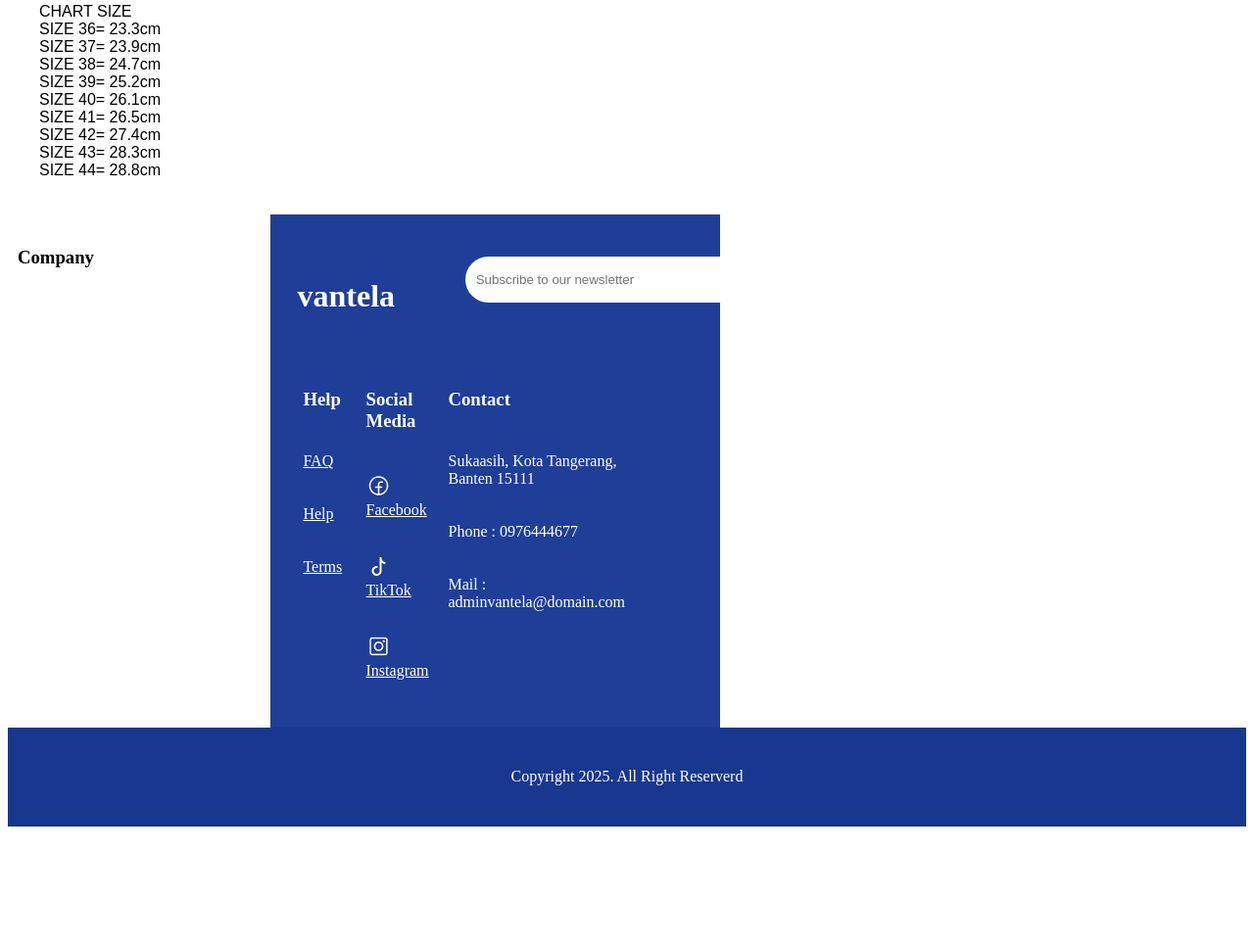
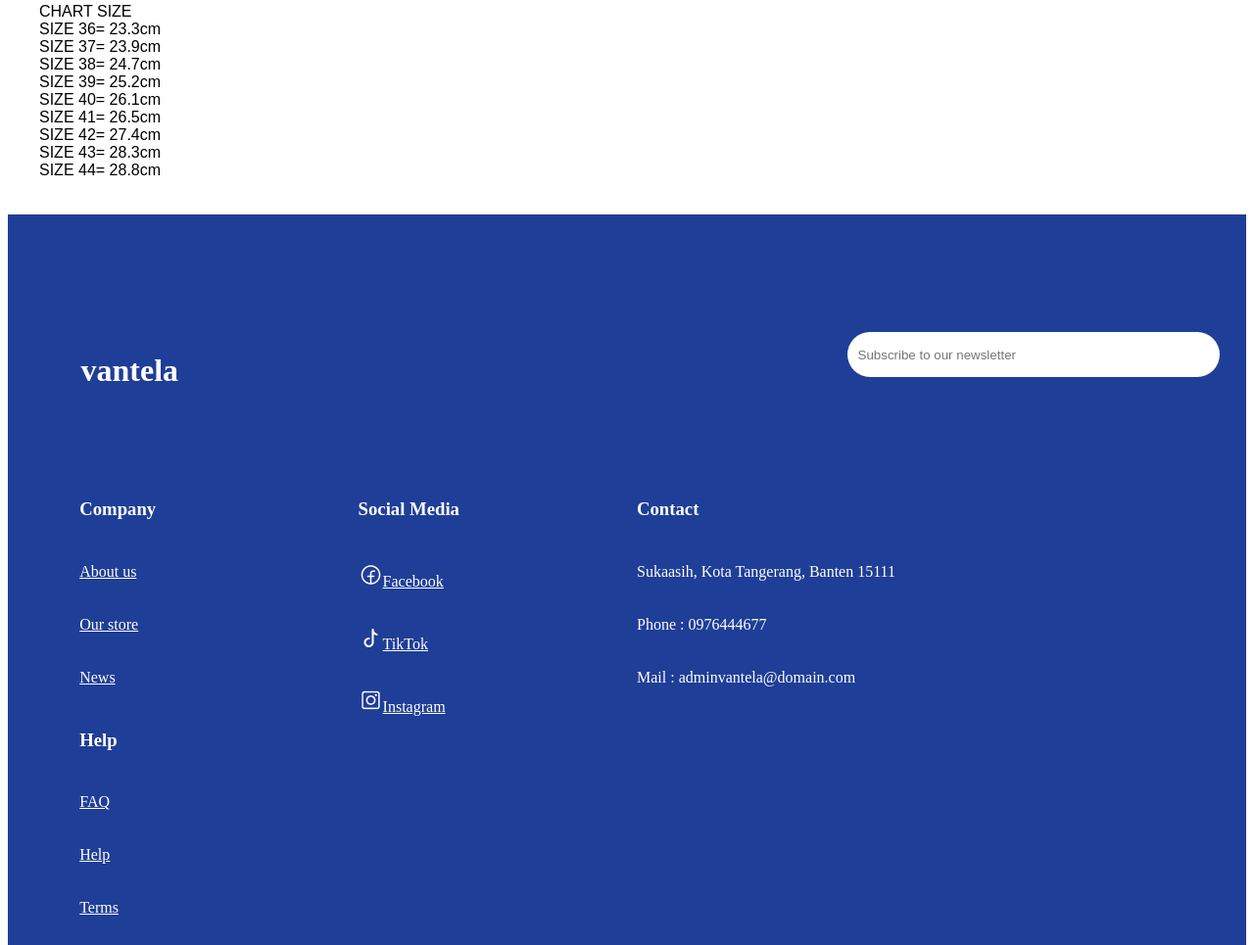
Before and after one commit to Ajewole-CODER/VANTELAB, a plain HTML site: page VANTELAB/project.html in a window 1280 px wide. Shown: the part 1365-2330 px from the top of the page at 98% size. Before the commit the page ends 2217 px from the top, so only its background shows below. Drawn offline with Linux system fonts and the light colour scheme.

Commit message:
fourth commit

```diff
--- a/VANTELAB/project.html
+++ b/VANTELAB/project.html
@@ -108,22 +108,23 @@
     <p>Size variants are always updated, if the size can be clicked/selected it means READY. <br>Using good quality marterial, very soft, and has strong durability so it is suitable for use every day. <br> The insole is soft and safe so that your feet don't get sore easily. <br> Good stitching makes shoes look good, strong, safe and durable.</p>
     <p>CHART SIZE <br> SIZE 36= 23.3cm <br> SIZE 37= 23.9cm <br> SIZE 38= 24.7cm <br>SIZE 39= 25.2cm <br>SIZE 40= 26.1cm <br>SIZE 41= 26.5cm <br>SIZE 42= 27.4cm <br>SIZE 43= 28.3cm <br> SIZE 44= 28.8cm</p>
 </div>
-<div class="footdivcont">
-    <div class="fdiv foot" >
-<h3>
-    Company
-</h3>
-<p><a href="#">About us</a></p>
-<p><a href="">Our store</a></p>
-<p><a href="#">News</a></p>
-            </div>
+
+
+
             <div class="foot">
                 <footer class="footsec">
                     <div class="divone">
                         <h1>vantela</h1> <form action=""> <input type="text" placeholder="Subscribe to our newsletter" class="FooterInput"></form>
                         </div>
+
                         <div class="footdivcont">
                             <div class="fdiv foot" >
+                                <h3>
+                                    Company
+                                </h3>
+                                <p><a href="#">About us</a></p>
+                                <p><a href="">Our store</a></p>
+                                <p><a href="#">News</a></p>
                 <h3>
                     Help
                 </h3>
```
